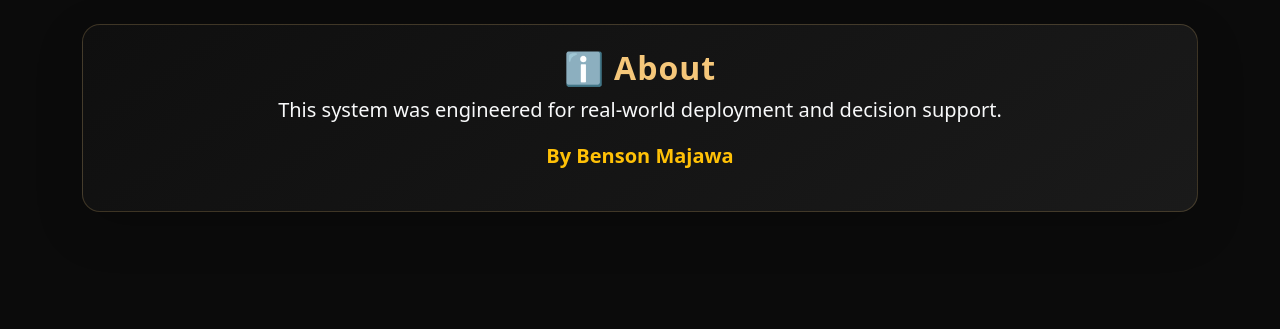
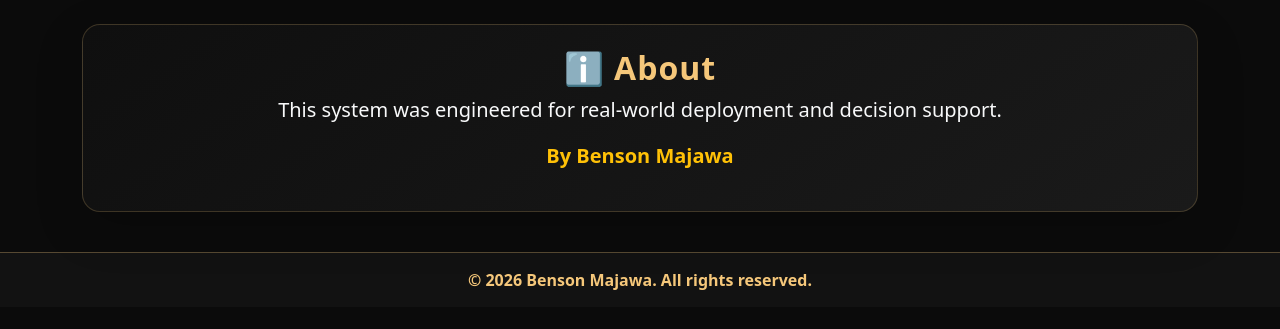
Before and after one commit to majawabenson844-del/credit-risk-flask, a Flask app: page /about in a window 1280 px wide. Shown: the part 61-390 px from the top of the page. Run offline with Flask 3, Linux system fonts and the light colour scheme.

Commit message:
Update base.html

```diff
--- a/templates/base.html
+++ b/templates/base.html
@@ -32,7 +32,7 @@
       margin-bottom: 20px;
       border: 1px solid rgba(245, 199, 122, 0.2);
       box-shadow: 0 0 25px rgba(245, 199, 122, 0.15);
-      color:#f5c77a; /* ensure card text is gold */
+      color:#f5c77a;
     }
 
     /* Headings */
@@ -53,25 +53,31 @@
       border-color:#ffd98e;
       box-shadow:0 0 10px rgba(245,199,122,0.5);
     }
-    option { color:#000; } /* dropdown options visible */
+    option { color:#000; }
 
     /* Buttons */
     .btn-warning {
       background: linear-gradient(90deg, #f5c77a, #ffd98e);
-      color:black;
-      border-radius:12px;
-      font-weight:800;
-      box-shadow:0 0 15px rgba(245,199,122,0.4);
+      color:black; border-radius:12px;
+      font-weight:800; box-shadow:0 0 15px rgba(245,199,122,0.4);
     }
-    .btn-warning:hover {
-      transform:scale(1.05);
-      box-shadow:0 0 25px rgba(245,199,122,0.7);
-    }
+    .btn-warning:hover { transform:scale(1.05); box-shadow:0 0 25px rgba(245,199,122,0.7); }
 
     /* Alerts */
     .alert-success { background-color:#28a745; color:#fff; font-weight:700; }
     .alert-danger { background-color:#dc3545; color:#fff; font-weight:700; }
     .alert-info { background-color:#17a2b8; color:#fff; font-weight:700; }
+
+    /* Footer */
+    footer {
+      background-color:#121212;
+      color:#f5c77a;
+      text-align:center;
+      padding:15px;
+      margin-top:40px;
+      border-top:1px solid rgba(245,199,122,0.3);
+      font-weight:600;
+    }
   </style>
 </head>
 <body>
@@ -103,5 +109,10 @@
     {% block content %}{% endblock %}
   </div>
 
+  <!-- 🔧 Footer -->
+  <footer>
+    © 2026 Benson Majawa. All rights reserved.
+  </footer>
+
 </body>
 </html>
```
